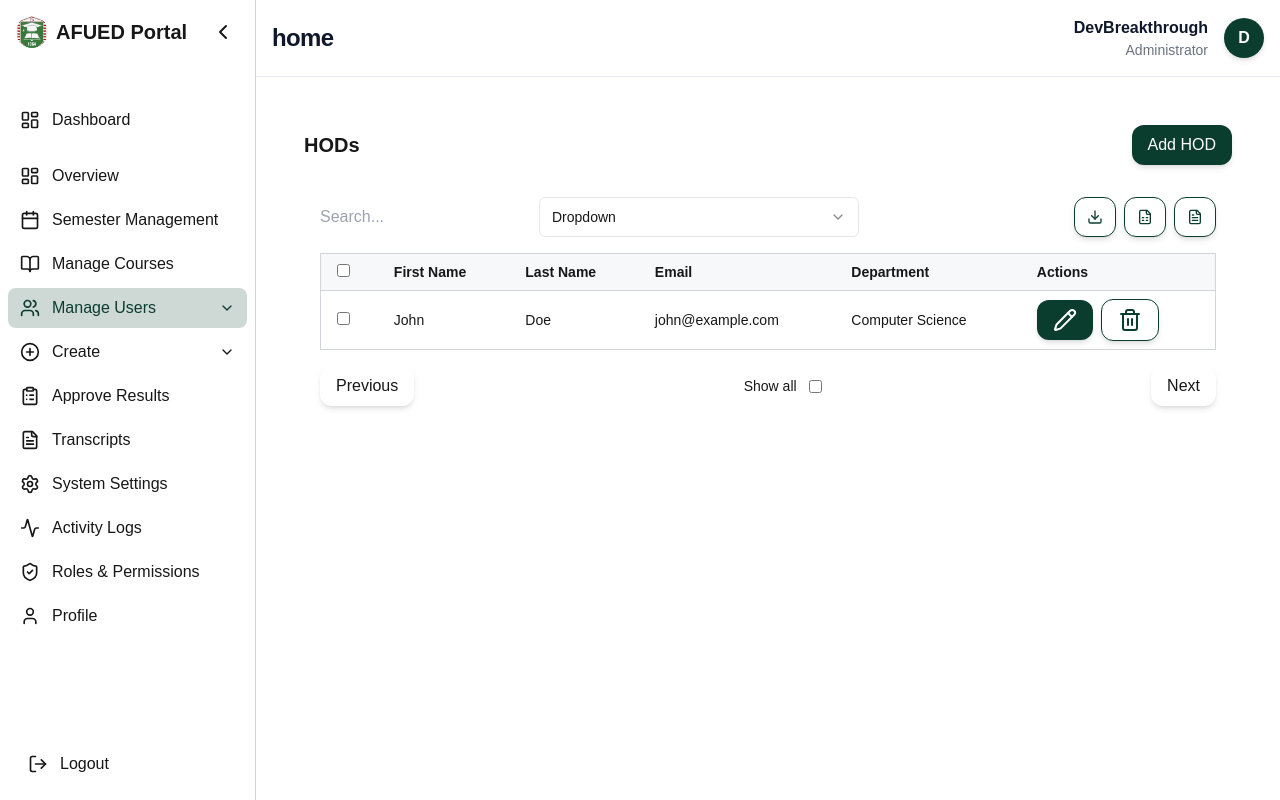
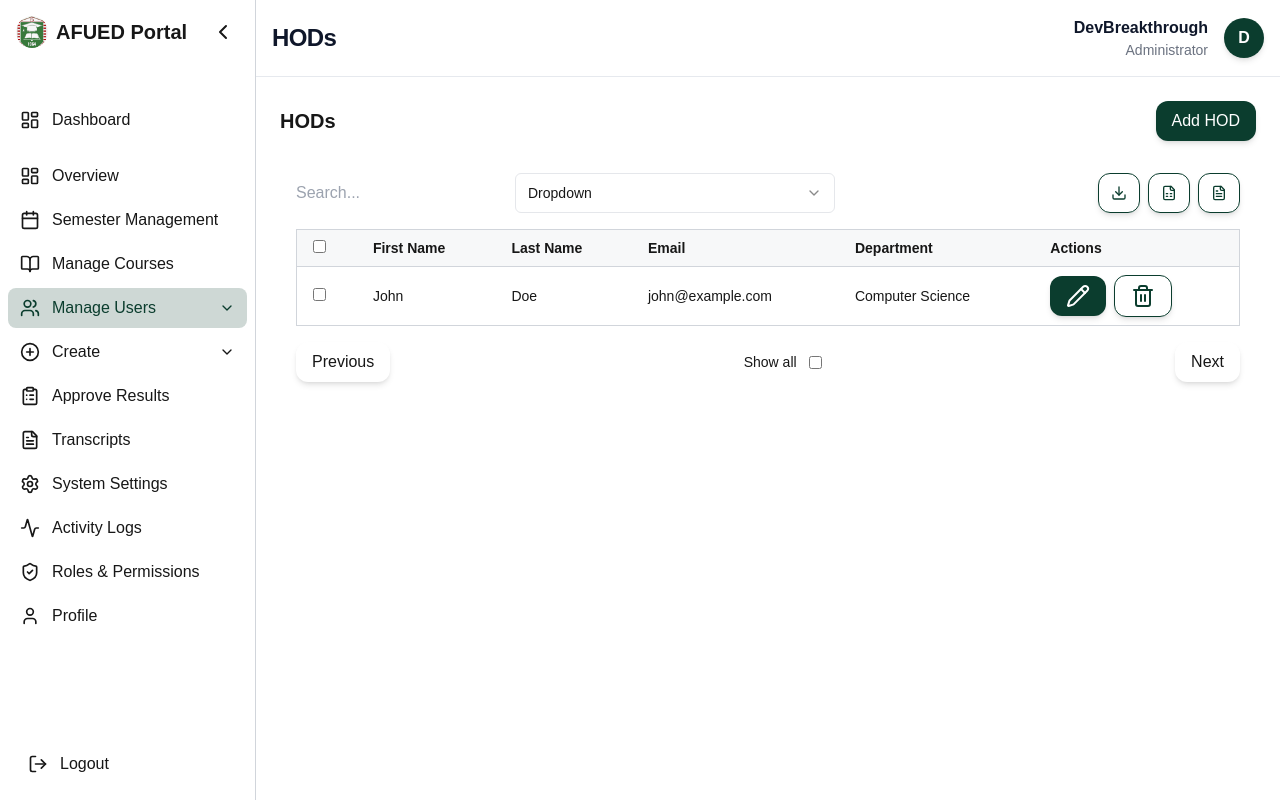
Before and after one commit to Aloyebolu/adeyemi_frontend, a Next.js app: page /dashboard/admin/users/hod in a window 1280 px wide. Built offline with nearby package versions, Linux system fonts and the light colour scheme.

Commit message:
Another Commit

```diff
--- a/app/(dashboard)/dashboard/admin/create/faculty/page.tsx
+++ b/app/(dashboard)/dashboard/admin/create/faculty/page.tsx
@@ -42,7 +42,7 @@ export default function FacultyDashboard() {
   ];
 
   return (
-    <div className="p-6 space-y-4">
+    <div className="space-y-4">
       <div className="flex justify-between items-center gap-4">
         <h2 className="text-xl font-bold">Faculties</h2>
 
--- a/app/(dashboard)/dashboard/admin/users/hod/page.tsx
+++ b/app/(dashboard)/dashboard/admin/users/hod/page.tsx
@@ -4,6 +4,7 @@ import { Table, Column } from "@/components/ui/Table";
 import { Dialog, DialogContent, DialogHeader, DialogFooter, DialogTitle } from "@/components/ui/dialog/dialog";
 import { Button } from "@/components/ui/Button";
 import { Delete, PencilIcon, Trash, Trash2, Trash2Icon } from "lucide-react";
+import { usePage } from "@/hooks/usePage";
 
 interface Department {
   _id: string;
@@ -29,8 +30,10 @@ export default function HodDashboard() {
     email: "",
     departmentId: "",
   });
+  const {setPage} = usePage()
 
   useEffect(() => {
+    setPage("HODs")
     // Mock fetch
     setDepartments([
       { _id: "101", name: "Computer Science" },
@@ -88,7 +91,7 @@ export default function HodDashboard() {
   ];
 
   return (
-    <div className="p-6">
+    <div className="space-y-4">
       <div className="flex justify-between items-center mb-4">
         <h2 className="text-xl font-bold">HODs</h2>
         <Button onClick={() => openDialog()} className="bg-blue-600 text-white px-4 py-2 rounded">Add HOD</Button>
--- a/app/(dashboard)/dashboard/admin/users/lecturers/page.tsx
+++ b/app/(dashboard)/dashboard/admin/users/lecturers/page.tsx
@@ -4,6 +4,7 @@ import { Button } from "@/components/ui/Button";
 import { Upload, PlusCircle, UserPlus } from "lucide-react";
 import { useLecturer } from "@/hooks/useLecturer";
 import { useEffect } from "react";
+import { usePage } from "@/hooks/usePage";
 
 export default function LecturerDashboard() {
   const {
@@ -16,7 +17,9 @@ export default function LecturerDashboard() {
     handleExport,
     handleServerQuery
   } = useLecturer();
+  const {setPage} = usePage()
   useEffect(() => {
+    setPage("Lecturers")
     console.log(lecturers)
   }, [lecturers]);
 
@@ -40,7 +43,7 @@ export default function LecturerDashboard() {
   ];
 
   return (
-    <div className="p-6 space-y-4">
+    <div className="space-y-4">
       <div className="flex justify-between items-center gap-4">
         <h2 className="text-xl font-bold">Lecturers</h2>
 
--- a/app/(dashboard)/dashboard/admin/users/students/page.tsx
+++ b/app/(dashboard)/dashboard/admin/users/students/page.tsx
@@ -4,6 +4,7 @@ import { Button } from "@/components/ui/Button";
 import { Upload, PlusCircle, UserPlus } from "lucide-react";
 import { useStudent } from "@/hooks/useStudent";
 import { useEffect } from "react";
+import { usePage } from "@/hooks/usePage";
 
 export default function StudentDashboard() {
   const {
@@ -16,6 +17,10 @@ export default function StudentDashboard() {
     handleExport,
     handleServerQuery
   } = useStudent();
+  const {setPage}= usePage()
+  useEffect(()=>{
+    setPage("Students")
+  })
   useEffect(() => {
     console.log(students)
   }, [students]);
@@ -38,7 +43,7 @@ export default function StudentDashboard() {
   ];
 
   return (
-    <div className="p-6 space-y-4">
+    <div className="space-y-4">
       <div className="flex justify-between items-center gap-4">
         <h2 className="text-xl font-bold">Students</h2>
 
--- a/hooks/useLecturer.tsx
+++ b/hooks/useLecturer.tsx
@@ -204,6 +204,7 @@ export const useLecturer = () => {
           const { data } = await fetchData("lecturers", "POST", { ...dat });
           addNotification({ message: "Lecturer Created Successfully", variant: "success" });
           closeDialog();
+          console.log(data)
           setLecturers((prev) => [...prev, data]);
         } catch (err: any) {
           setDialogError(err?.message || "Creation failed");
```
